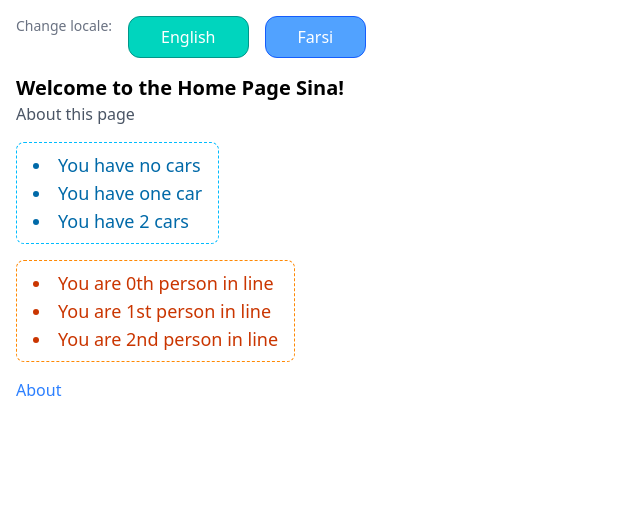
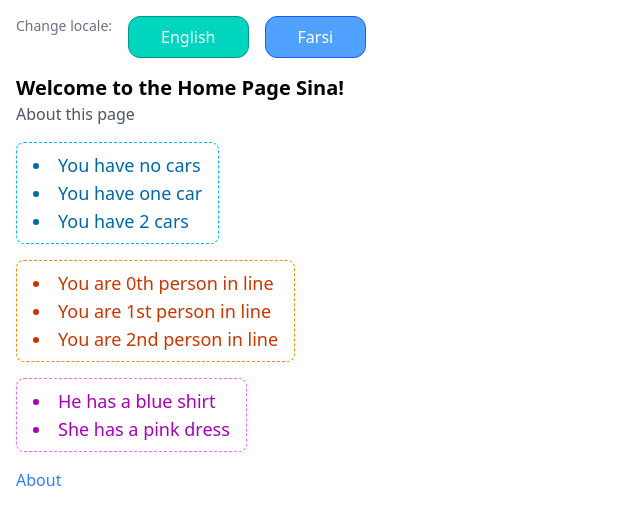
Before and after one commit to sinaRh99/next-intl-test-app, a Next.js app: page /en in a window 1280 px wide. Shown: the top 524 px of the page, without its empty margins (0-640 px from the left). Built offline with nearby package versions, Linux system fonts and the light colour scheme.

Commit message:
test enum based values

```diff
--- a/messages/en.json
+++ b/messages/en.json
@@ -4,7 +4,8 @@
     "description": "About this page",
     "urlTitle": "Home",
     "carCount": "You have {count, plural, =0 {no cars} one {one car} other {# cars}}",
-    "personOrder": "You are {order, selectordinal, one {#st} two {#nd} few {#rd} other {#th}} person in line"
+    "personOrder": "You are {order, selectordinal, one {#st} two {#nd} few {#rd} other {#th}} person in line",
+    "hasCloth": "{gender, select, female {She has a pink dress} male {He has a blue shirt} other {}}"
   },
   "AboutPage": {
     "title": "About Us",
--- a/messages/fa.json
+++ b/messages/fa.json
@@ -4,7 +4,8 @@
     "description": "درباره این صفحه",
     "urlTitle": "خانه",
     "carCount": "شما {count, plural, =0 {هیچ ماشینی ندارید} other {# ماشین دارید}}",
-    "personOrder": " شما نفر{order, selectordinal, other {#ام}}  در صف انتظار هستید"
+    "personOrder": " شما نفر{order, selectordinal, other {#ام}}  در صف انتظار هستید",
+    "hasCloth": "او {gender, select, female {یک شومیز صورتی} male {یک پیراهن آبی} other {}} دارد"
   },
   "AboutPage": {
     "title": "درباره ما",
--- a/src/app/[locale]/page.tsx
+++ b/src/app/[locale]/page.tsx
@@ -42,6 +42,10 @@ export default function Home({
         <li>{t("personOrder", { order: 1 })}</li>
         <li>{t("personOrder", { order: 2 })}</li>
       </ul>
+      <ul className="my-4 border border-fuchsia-400 border-dashed w-fit list-disc list-inside py-2 px-4 rounded-lg font-medium text-lg text-fuchsia-700">
+        <li>{t("hasCloth", { gender: "male" })}</li>
+        <li>{t("hasCloth", { gender: "female" })}</li>
+      </ul>
       <Link className="mt-4 text-blue-500 hover:text-blue-600" href="/about">
         {aboutPageT("urlTitle")}
       </Link>
```
